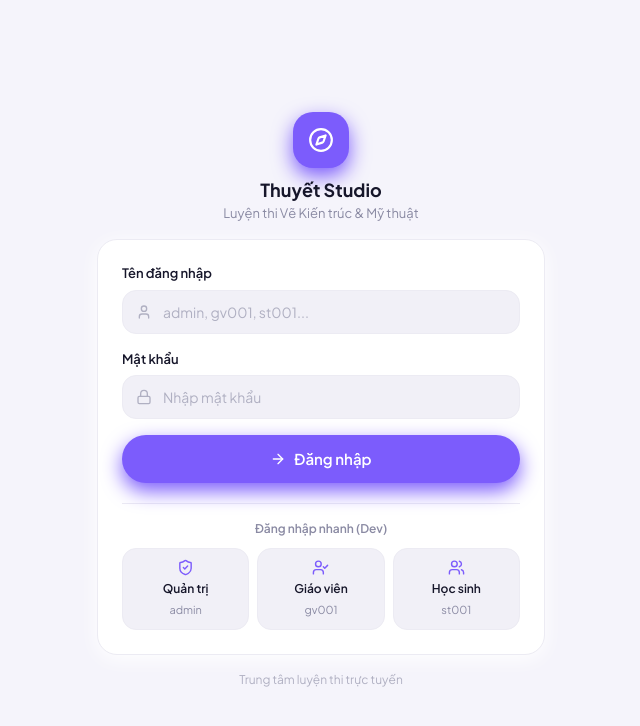
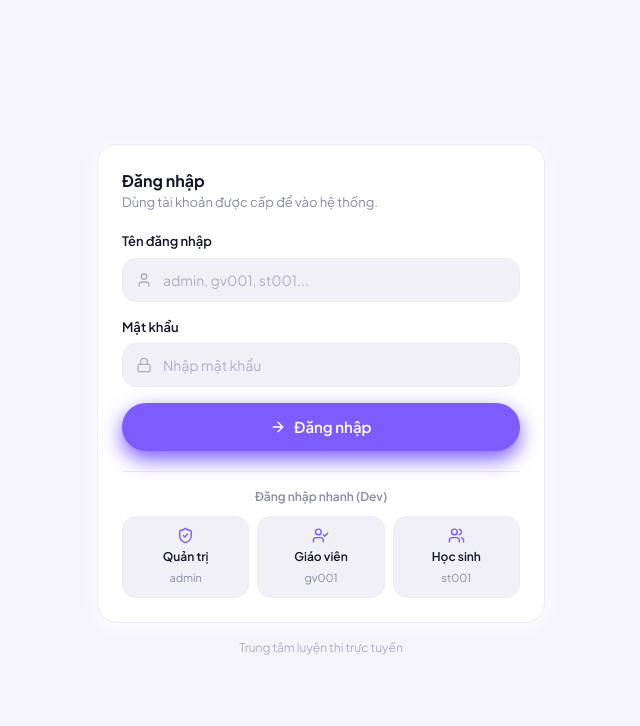
Before and after one commit to toilaning/student-management-cloudflare, a Next.js app: page /login in a window 1280 px wide. Shown: the top 726 px of the page, without its empty margins (319-959 px from the left). Built offline with nearby package versions, Linux system fonts and the light colour scheme; no server answers; the database is empty.

Commit message:
Gon lai trang dang nhap
Bo khoi thuong hieu "Thuyet Studio" va bieu tuong la ban o dau trang,
thay bang tieu de ngan gon. Trang chi con form dang nhap.

```diff
--- a/src/app/login/page.tsx
+++ b/src/app/login/page.tsx
@@ -5,7 +5,6 @@ import { useRouter } from 'next/navigation';
 import { useApp } from '@/context/AppContext';
 import { Button, Field, Input } from '@/components/ui';
 import {
-  Compass,
   ShieldCheck,
   UserCheck,
   Users,
@@ -83,17 +82,12 @@ export default function LoginPage() {
   return (
     <div className="min-h-screen bg-background flex items-center justify-center p-4">
       <div className="w-full max-w-md space-y-4">
-        <div className="text-center space-y-2">
-          <span className="w-14 h-14 rounded-card bg-primary text-white flex items-center justify-center mx-auto shadow-primary">
-            <Compass size={26} />
-          </span>
+        <div className="bg-card border border-line rounded-card shadow-card p-6 space-y-5">
           <div>
-            <h1 className="text-lg font-bold text-foreground">Thuyết Studio</h1>
-            <p className="text-[13px] text-muted-foreground">Luyện thi Vẽ Kiến trúc & Mỹ thuật</p>
+            <h1 className="text-base font-bold text-foreground">Đăng nhập</h1>
+            <p className="text-[13px] text-muted-foreground">Dùng tài khoản được cấp để vào hệ thống.</p>
           </div>
-        </div>
 
-        <div className="bg-card border border-line rounded-card shadow-card p-6 space-y-5">
           {error && (
             <div className="flex items-center gap-2 rounded-field bg-danger-soft px-3.5 py-2.5 text-[13px] text-danger">
               <AlertCircle size={16} className="shrink-0" />
```
